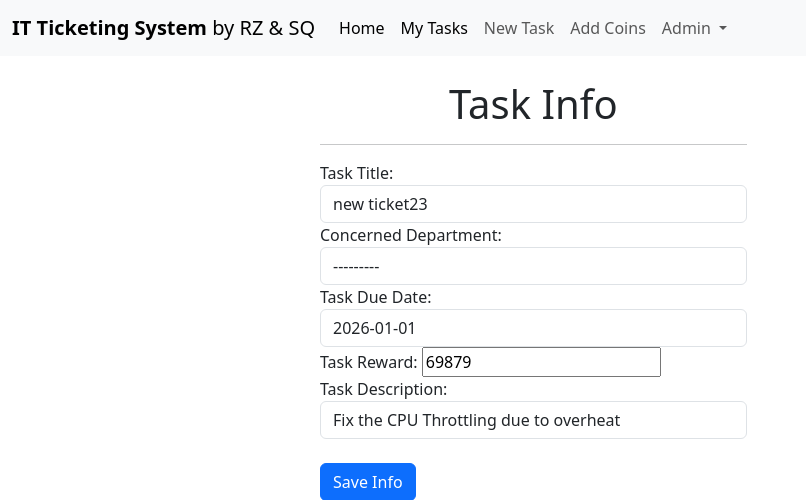
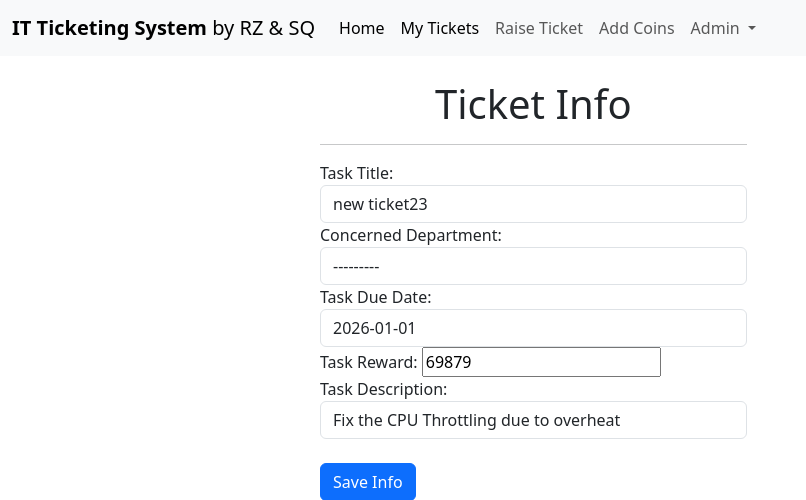
Before and after one commit to zidanredha2/IT-Ticketing-System, a Django app: page /update_task/1 in a window 1280 px wide. Shown: the top 500 px of the page, without its empty margins (0-806 px from the left). Run offline with Django 5.2, Linux system fonts and the light colour scheme; a user stored in the database is signed in; data comes from the database, SQL or seed files in the repository; both versions use the stored data as it was after the commit.

Commit message:
changed task to ticket

```diff
--- a/helpdesk/myapp/TEMPLATES/Base.html
+++ b/helpdesk/myapp/TEMPLATES/Base.html
@@ -25,7 +25,7 @@
       <thead>
         <tr>
           <th scope="col">ID</th>
-          <th scope="col">Task</th>
+          <th scope="col">Ticket</th>
           <th scope="col">Department</th>
           <th scope="col">Created By</th>
           <th scope="col">Created On</th>
--- a/helpdesk/myapp/TEMPLATES/Navbar.html
+++ b/helpdesk/myapp/TEMPLATES/Navbar.html
@@ -6,16 +6,15 @@
       </button>
       <div class="collapse navbar-collapse" id="navbarSupportedContent">
         <ul class="navbar-nav me-auto mb-2 mb-lg-0">
-
           {% if request.user.is_authenticated and request.user.is_superuser %}
           <li class="nav-item">
             <a class="nav-link active" aria-current="page" href="{% url 'base' %}">Home</a>
           </li>
           <li class="nav-item">
-            <a class="nav-link active" aria-current="page" href="{% url 'mycart' %}">My Tasks</a>
+            <a class="nav-link active" aria-current="page" href="{% url 'mycart' %}">My Tickets</a>
           </li>
           <li class="nav-item">
-            <a class="nav-link" href="{% url 'taskdetails' %}">New Task</a>
+            <a class="nav-link" href="{% url 'taskdetails' %}">Raise Ticket</a>
           </li>
           <li class="nav-item">
             <a class="nav-link" href="{% url 'account' %}">Add Coins</a>
@@ -34,7 +33,7 @@
             <a class="nav-link active" aria-current="page" href="{% url 'base' %}">Home</a>
           </li>
           <li class="nav-item">
-            <a class="nav-link" href="{% url 'taskdetails' %}">New Task</a>
+            <a class="nav-link" href="{% url 'taskdetails' %}">Raise Ticket</a>
           </li>
           <li class="nav-item dropdown">
             <a class="nav-link dropdown-toggle" href="#" role="button" data-bs-toggle="dropdown" aria-expanded="false">
--- a/helpdesk/myapp/TEMPLATES/Register.html
+++ b/helpdesk/myapp/TEMPLATES/Register.html
@@ -1,11 +1,6 @@
 {%extends 'Base.html' %}
 <!DOCTYPE html>
 <html lang="en">
-<head>
-    <meta charset="UTF-8">
-    <meta name="viewport" content="width=device-width, initial-scale=1.0">
-    <title>Register</title>
-</head>
 <body>
     {%block content%}
     <div class="col-4 offset-3">
--- a/helpdesk/myapp/TEMPLATES/Update_Task.html
+++ b/helpdesk/myapp/TEMPLATES/Update_Task.html
@@ -1,15 +1,8 @@
 {%extends 'Base.html' %}
-<!DOCTYPE html>
-<html lang="en">
-<head>
-    <meta charset="UTF-8">
-    <meta name="viewport" content="width=device-width, initial-scale=1.0">
-    <title>Update Task</title>
-</head>
 <body>
     {%block content%}
     <div class="col-4 offset-3 "><br>
-    <h1 class="text-center">Task Info</h1>
+    <h1 class="text-center">Ticket Info</h1>
     <hr>
     <form action="" method="post">
         {% csrf_token %}
--- a/helpdesk/myapp/TEMPLATES/Userprofile.html
+++ b/helpdesk/myapp/TEMPLATES/Userprofile.html
@@ -1,11 +1,6 @@
 {%extends 'Base.html' %}
 <!DOCTYPE html>
 <html lang="en">
-<head>
-    <meta charset="UTF-8">
-    <meta name="viewport" content="width=device-width, initial-scale=1.0">
-    <title>User Profile</title>
-</head>
 <body>
     {%block content%}
     <div class="col-4 offset-3">
```
Also changed, not shown: helpdesk/myapp/TEMPLATES/MyCart.html (+12 -11 lines), helpdesk/myapp/TEMPLATES/Update_Profile.html (+0 -7 lines), helpdesk/db.sqlite3.
